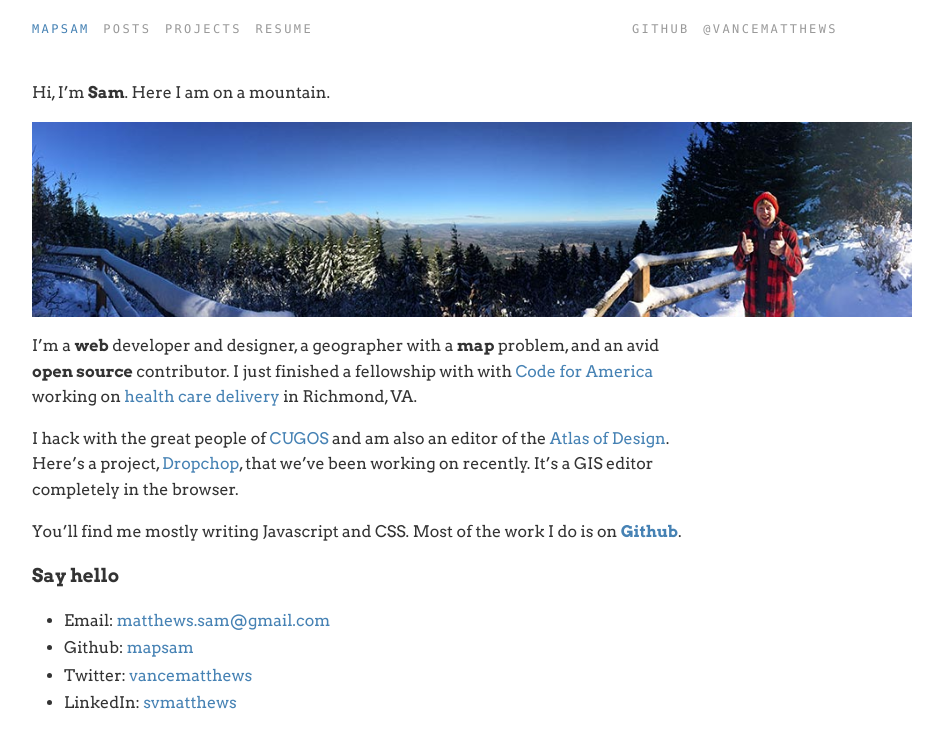
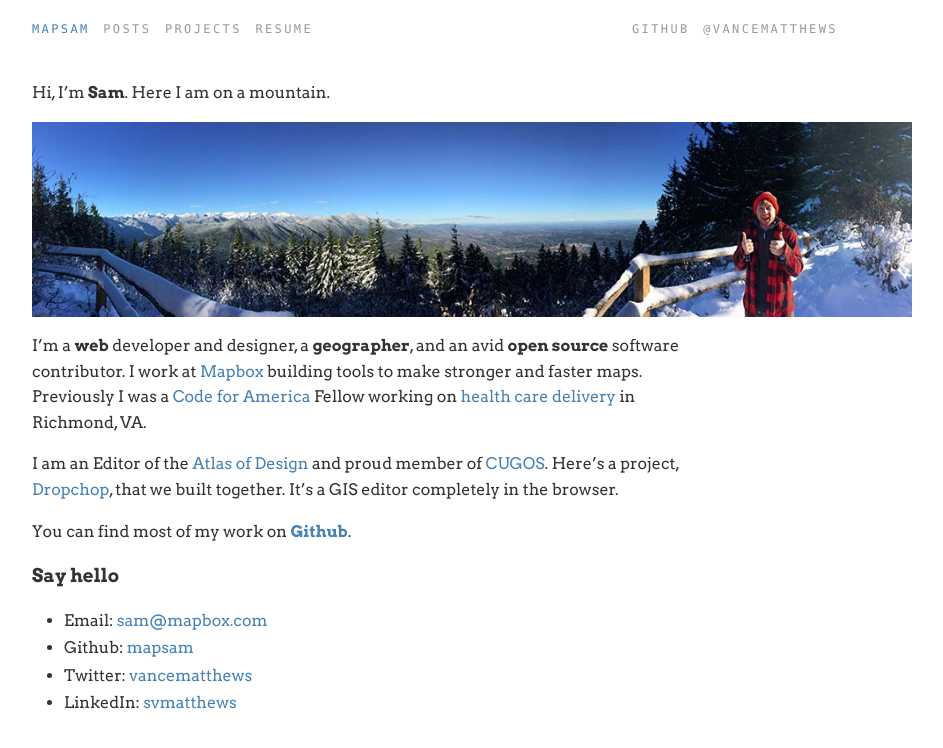
Before and after one commit to mapsam/mapsam.github.io, a Jekyll site: the page built from index.md, in a window 1280 px wide. Shown: the top 748 px of the page, without its empty margins (200-1143 px from the left). Built offline with Jekyll 4.4.1, drawn with Linux system fonts in a browser that asks for light colours; nearby versions of some CDN libraries; Markdown is read by kramdown in place of the engine named in the settings.

Commit message:
update landing page

```diff
--- a/index.md
+++ b/index.md
@@ -9,15 +9,15 @@ Hi, I'm **Sam**. Here I am on a mountain.
 
 ![mapsam on a mountain](/images/mt-walker.jpg)
 
-I'm a **web** developer and designer, a geographer with a **map** problem, and an avid **open source** contributor. I just finished a fellowship with with [Code for America](http://codeforamerica.org) working on [health care delivery](http://rva.codeforamerica.org/end-of-year-report/) in Richmond, VA.
+I'm a **web** developer and designer, a **geographer**, and an avid **open source** software contributor. I work at [Mapbox](https://mapbox.com) building tools to make stronger and faster maps. Previously I was a [Code for America](http://codeforamerica.org) Fellow working on [health care delivery](http://rva.codeforamerica.org/end-of-year-report/) in Richmond, VA.
 
-I hack with the great people of [CUGOS](http://cugos.org) and am also an editor of the [Atlas of Design](http://atlasofdesign.org). Here's a project, [Dropchop](https://github.com/cugos/dropchop), that we've been working on recently. It's a GIS editor completely in the browser.
+I am an Editor of the [Atlas of Design](http://atlasofdesign.org) and proud member of [CUGOS](http://cugos.org). Here's a project, [Dropchop](https://github.com/cugos/dropchop), that we built together. It's a GIS editor completely in the browser.
 
-You'll find me mostly writing Javascript and CSS. Most of the work I do is on **[Github](http://github.com/mapsam)**.
+You can find most of my work on **[Github](http://github.com/mapsam)**.
 
 ### Say hello
 
-* Email: [matthews.sam@gmail.com](mailto:matthews.sam@gmail.com)
+* Email: [sam@mapbox.com](sam@mapbox.com)
 * Github: [mapsam](http://github.com/mapsam)
 * Twitter: [vancematthews](http://twitter.com/vancematthews)
 * LinkedIn: [svmatthews](https://www.linkedin.com/in/svmatthews)
```
